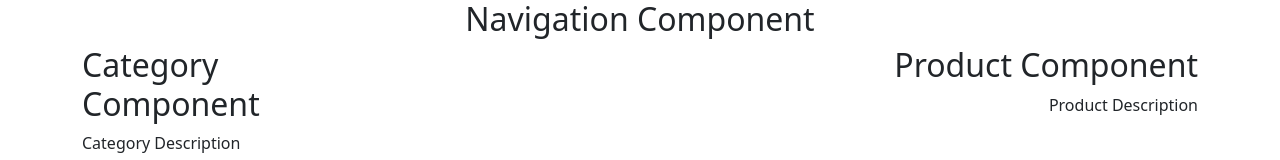
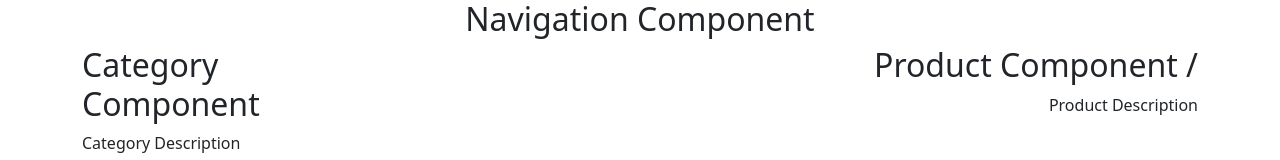
Before and after one commit to sabricakir/products_management_app_react, a React (Create React App) app: page / in a window 1280 px wide. Shown: the top 160 px of the page. Built offline with nearby package versions, Linux system fonts and the light colour scheme.

Commit message:
Move currentCategory variable to product component

```diff
--- a/src/App.js
+++ b/src/App.js
@@ -27,7 +27,7 @@ export default class App extends Component {
               <Category updateCategory={this.updateCategory} currentCategory={this.state.currentCategory} info={this.categoryInfo} />
             </Col>
             <Col xs="9">
-              <Product info={this.productInfo} />
+              <Product currentCategory={this.state.currentCategory} info={this.productInfo} />
             </Col>
           </Row>
         </Container>
--- a/src/Product.js
+++ b/src/Product.js
@@ -4,7 +4,7 @@ export default class Product extends Component {
   render() {
     return (
       <div className='text-end'>
-        <h2> {this.props.info.title} </h2>
+        <h2> {this.props.info.title} / {this.props.currentCategory} </h2>
         <p> {this.props.info.desc} </p>
       </div>
     )
```
